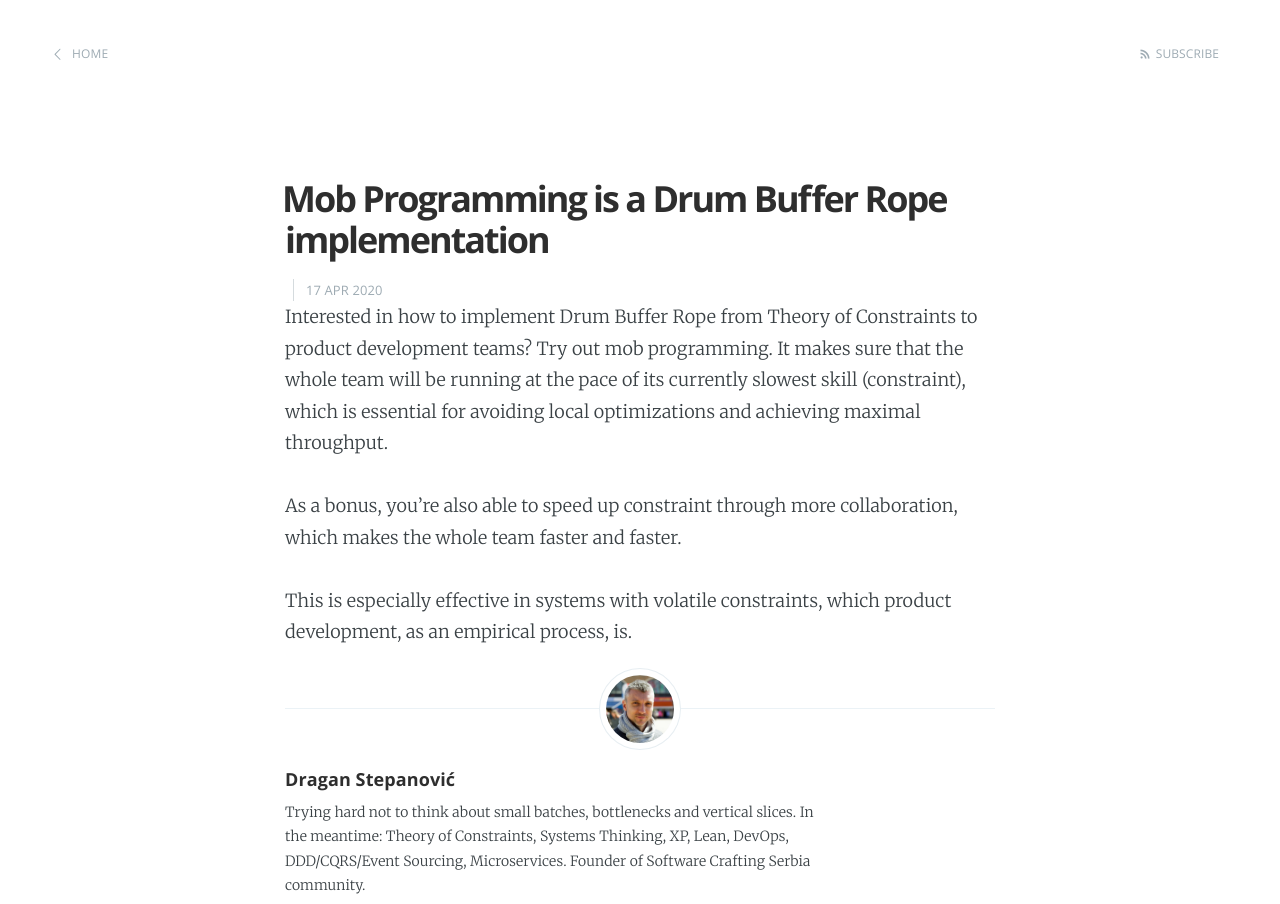
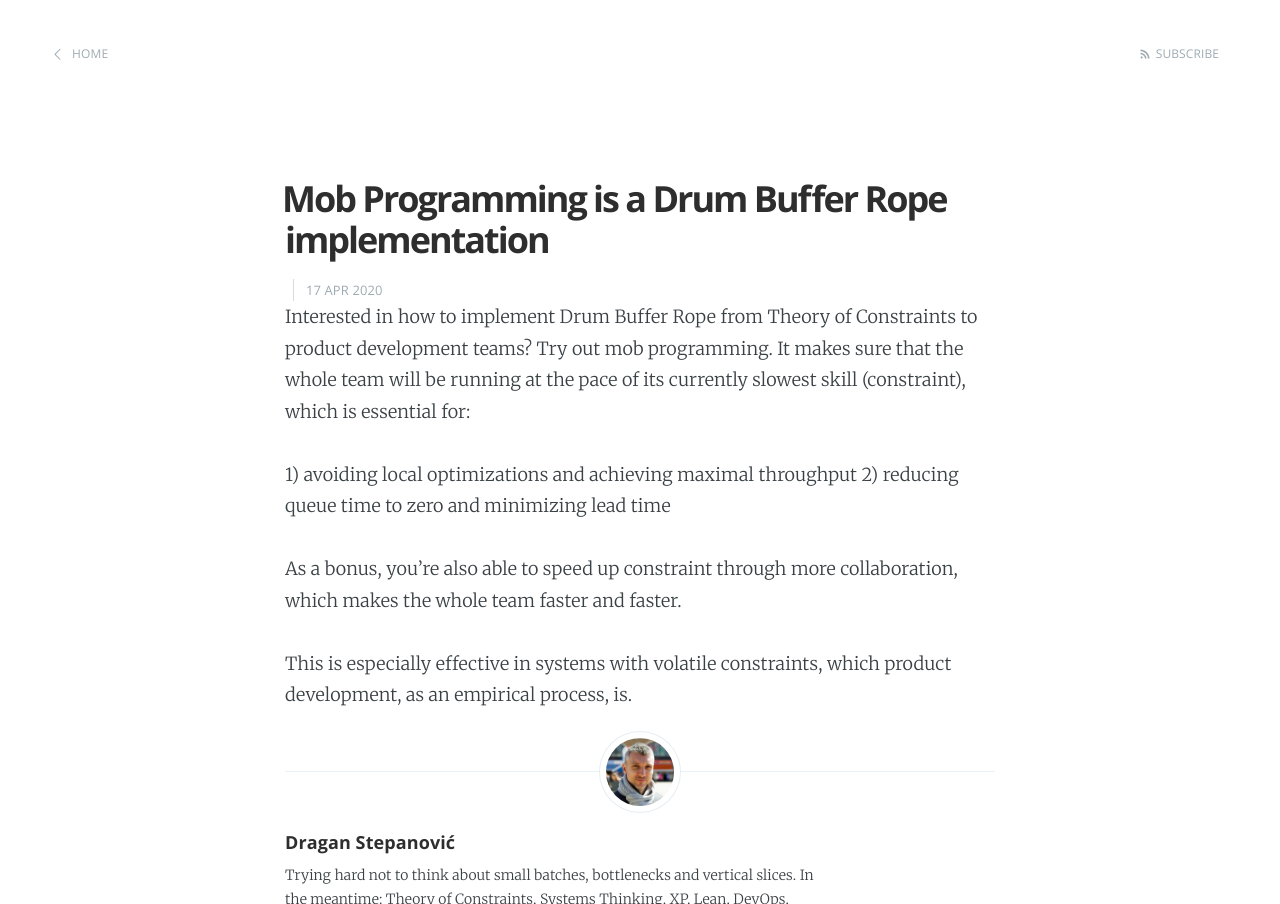
Before and after one commit to dragan-stepanovic/dragan-stepanovic.github.io, a Jekyll site: the page built from _posts/2020-04-17-mobbing-drum-buffer-rope.md, in a window 1280 px wide, cut to the strip 0-904 px from the top of the page. Built offline with Jekyll 4.4.1, drawn with Linux system fonts in a browser that asks for light colours.

Commit message:
update post

```diff
--- a/_posts/2020-04-17-mobbing-drum-buffer-rope.md
+++ b/_posts/2020-04-17-mobbing-drum-buffer-rope.md
@@ -4,7 +4,10 @@ title:  "Mob Programming is a Drum Buffer Rope implementation"
 ---
 
 Interested in how to implement Drum Buffer Rope from Theory of Constraints to product development teams?
-Try out mob programming. It makes sure that the whole team will be running at the pace of its currently slowest skill (constraint), which is essential for avoiding local optimizations and achieving maximal throughput.
+Try out mob programming. It makes sure that the whole team will be running at the pace of its currently slowest skill (constraint), which is essential for:
+
+1) avoiding local optimizations and achieving maximal throughput
+2) reducing queue time to zero and minimizing lead time
 
 As a bonus, you're also able to speed up constraint through more collaboration, which makes the whole team faster and faster.
 
```
